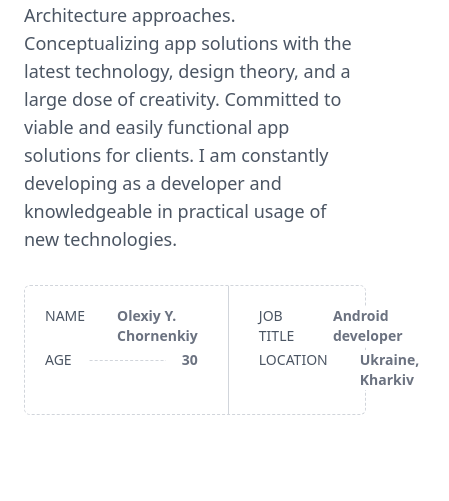
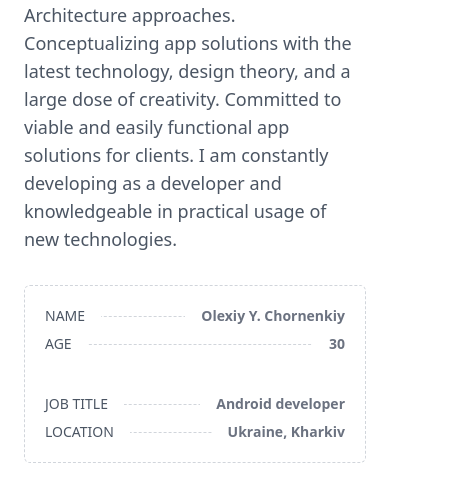
Before and after one commit to J-iSkeLo/portfolio, a React (Create React App) app: page / in a window 390 px wide. Shown: the part 1660-2161 px from the top of the page, 449 px wide, since content can reach past the window. Built offline with nearby package versions, Linux system fonts and the light colour scheme.

Commit message:
Done with About section

```diff
--- a/src/sections/About.tsx
+++ b/src/sections/About.tsx
@@ -40,11 +40,11 @@ const About: React.FC = () => {
                         I am constantly developing as a developer and knowledgeable in
                         practical usage of new technologies.
 
-                        <div className="flex w-full pl-[20px] pr-[20px] rounded-md border border-dashed border-gray-300 mt-8">
+                        <div className="flex flex-col md:flex-row w-full pl-[20px] pr-[20px] rounded-md border border-dashed border-gray-300 mt-8">
                             {sectionItems.map((sect, index) => {
-                                return <section key={index} className="mr-[30px] pr-[30px] border-r border-r-dashed border-gray-300 last:border-none py-[20px] flex-1">
+                                return <section key={index} className="md:mr-[30px] md:pr-[30px] md:border-r border-r-dashed border-gray-300 last:border-none py-[20px] flex-1">
                                     {sect.map((item, i) => {
-                                        return <p key={i} className="text-sm flex justify-between relative mb-1">
+                                        return <p key={i} className="text-sm flex justify-between relative mb-2 last:mb-0">
                                             <h4 className="uppercase pr-4 bg-white">{item.label}</h4>
                                             <b className="block absolute left-1 right-1 top-1/2 border-b border-dashed border-b-gray-300 -z-10"></b>
                                             <h4 className="bg-white pl-4 font-bold text-gray-500">{item.value}</h4>
```
